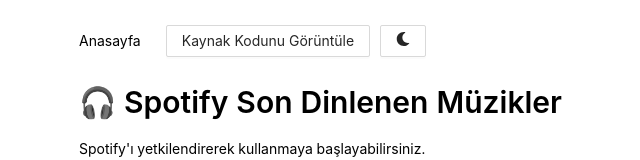
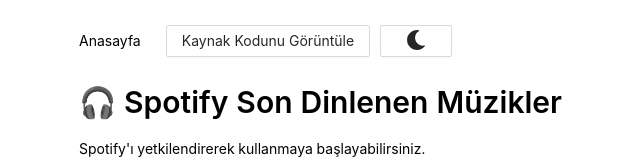
Before and after one commit to madtethys/spotify-son-dinlenenler, a Next.js app: page / in a window 1280 px wide. Shown: the top 160 px of the page, without its empty margins (81-721 px from the left). Built offline with nearby package versions, Linux system fonts and the light colour scheme; no server answers.

Commit message:
Update globals.css

```diff
--- a/styles/globals.css
+++ b/styles/globals.css
@@ -90,6 +90,8 @@ input, textarea {
   padding: 8px 16px;
   margin: 0 5px;
   transition: background-color 0.3s, border-color 0.3s;
+  display: flex;
+  align-items: center;
 }
 
 .custom-button:hover {
@@ -97,18 +99,25 @@ input, textarea {
   border-color: var(--button-hover-border);
 }
 
-/* Custom Styles for the Source Code Button */
+/* Custom Source Code Button Styles */
 .source-code-btn {
-  background: var(--button-background);
-  color: var(--button-text-color);
-  border: 1px solid var(--button-border);
-  border-radius: 4px;
+  background: transparent;
+  color: var(--text-color);
+  border: none;
+  border-bottom: 1px solid var(--border-color);
   padding: 8px 16px;
   margin: 0 5px;
-  transition: background-color 0.3s, border-color 0.3s;
+  transition: color 0.3s, border-color 0.3s;
 }
 
 .source-code-btn:hover {
-  background: var(--button-hover-background);
-  border-color: var(--button-hover-border);
+  color: var(--button-hover-background);
+  border-color: var(--button-hover-background);
 }
+
+/* Dark Mode and Light Mode Icons */
+.theme-icon {
+  font-size: 20px;
+  cursor: pointer;
+  margin: 0 10px;
+}
```
